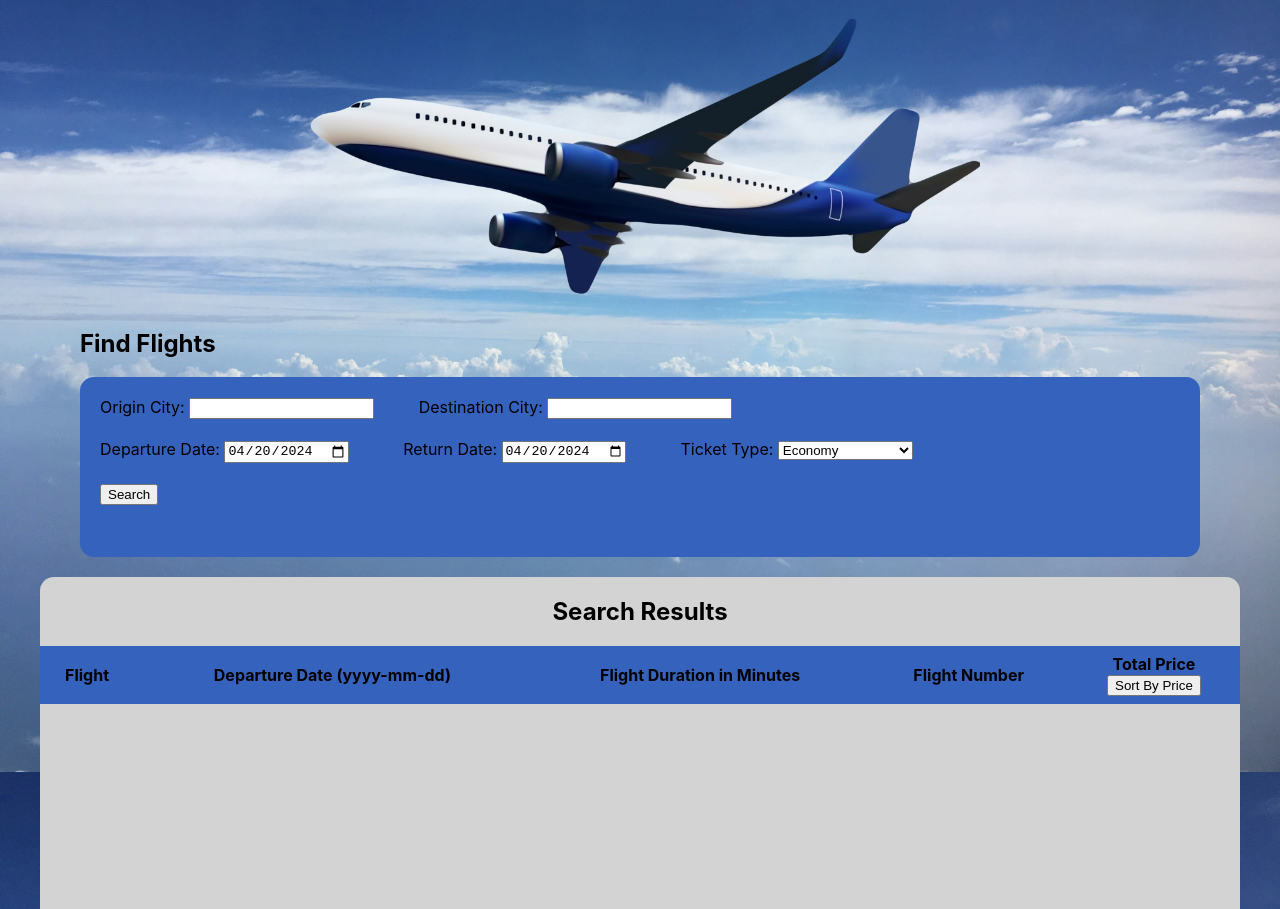
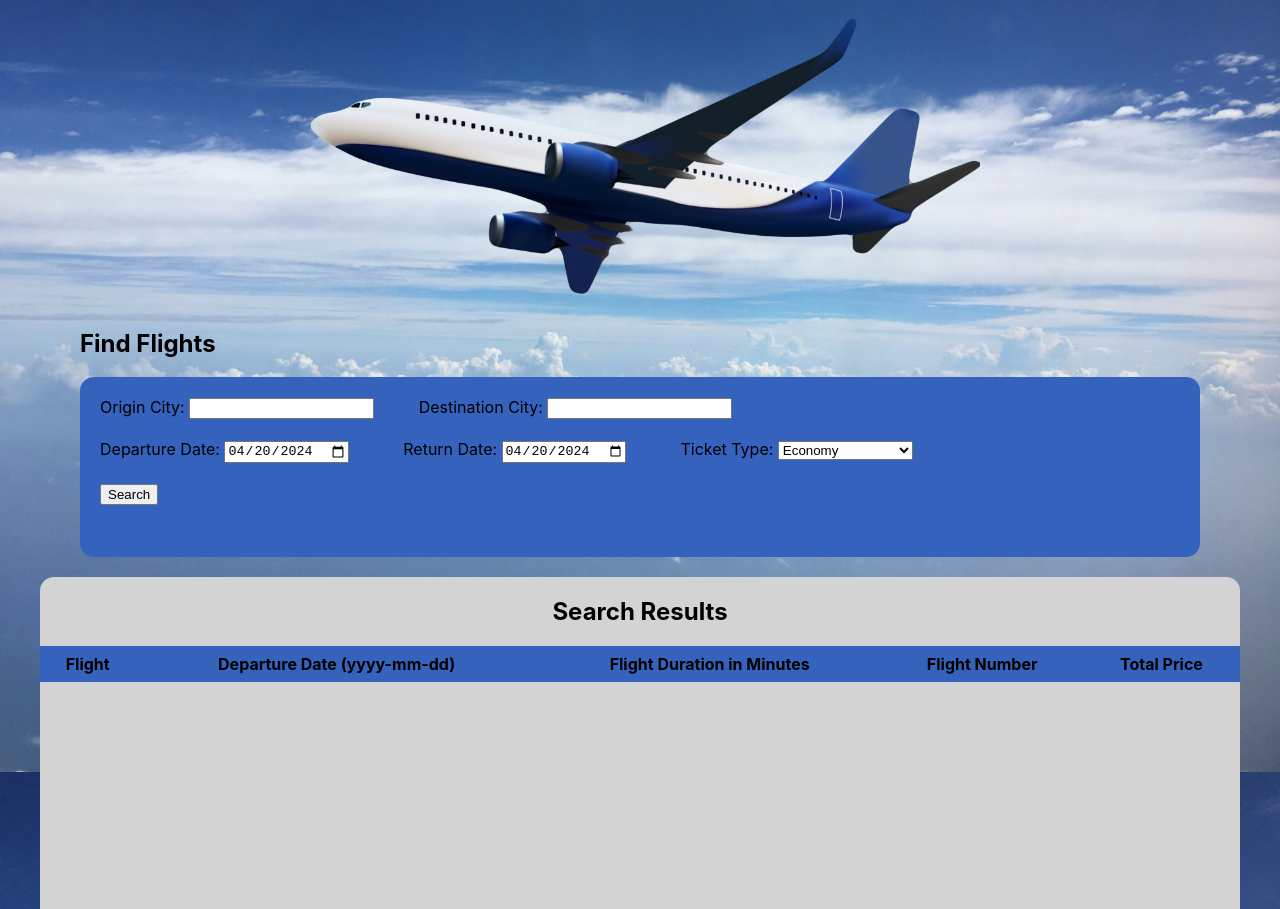
Before and after one commit to JJ-ama-LL/Flights-Planner, a website: page public/flights.html in a window 1280 px wide. Shown: the part 188-1097 px from the top of the page. Drawn offline with Linux system fonts and the light colour scheme.

Commit message:
removal of sort button

```diff
--- a/public/flights.html
+++ b/public/flights.html
@@ -90,8 +90,8 @@
                   <th>Departure Date (yyyy-mm-dd)</th>
                   <th>Flight Duration in Minutes</th>
                   <th>Flight Number</th>
-                  <th>Total Price <br>
-                    <button onclick="sortByPrice()">Sort By Price</button>
+                  <th>Total Price <!--<br>
+                    <button onclick="sortByPrice()">Sort By Price</button>-->
                   </th>
                 </thead>
                 <tbody id="flight-rows">
--- a/public/script.js
+++ b/public/script.js
@@ -60,12 +60,12 @@ async function showFlights() {
 
 
 function priceCompare(a,b) {
-    return a.price.raw.localeCompare(b.price.raw);
+    return a.data.itineraries[a].price.formatted.localeCompare(b.a.data.itineraries[b].price.formatted);
 }
 
 
 function sortByPrice() {
-    let result = state.data.itineraries.sort(priceCompare);
+    let result = state.sort(priceCompare);
     displayFlights(result);
 }
 
```
